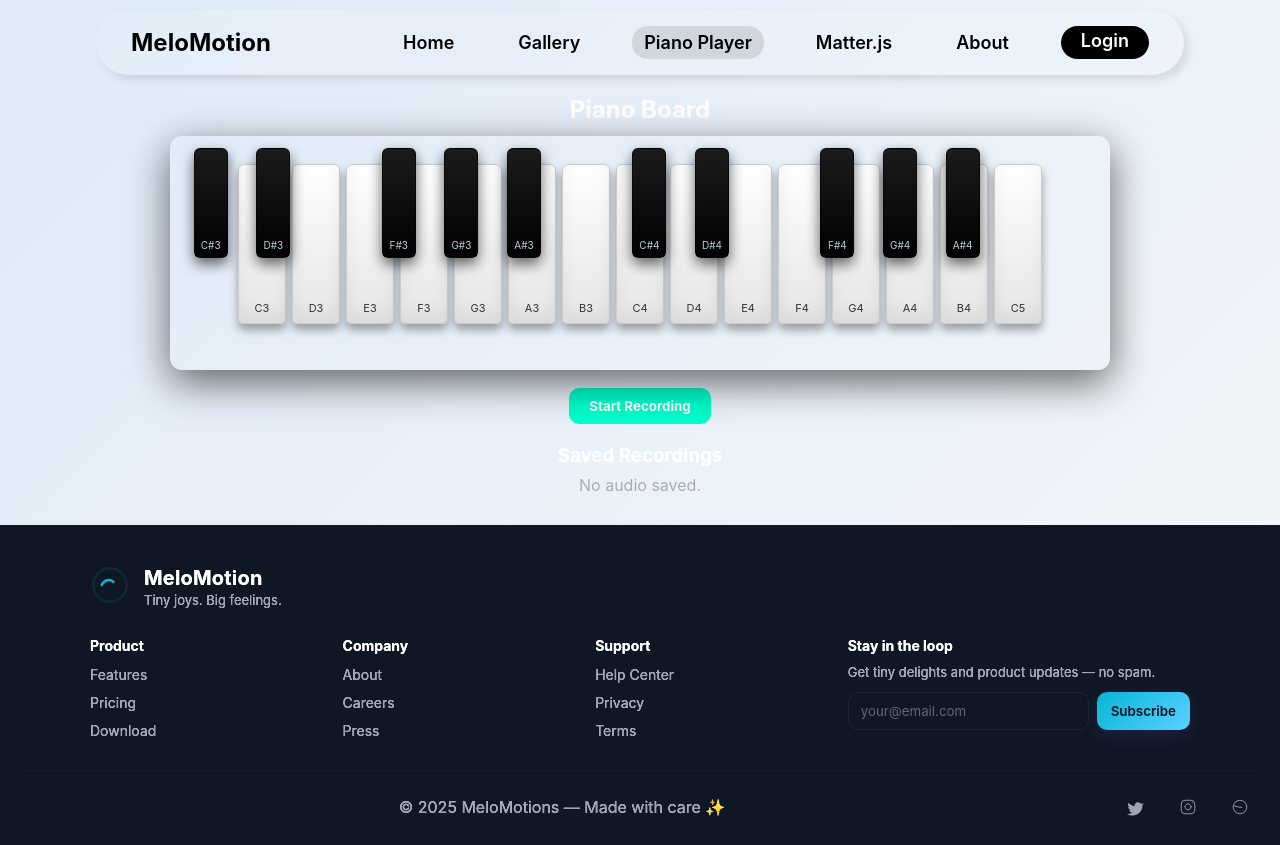
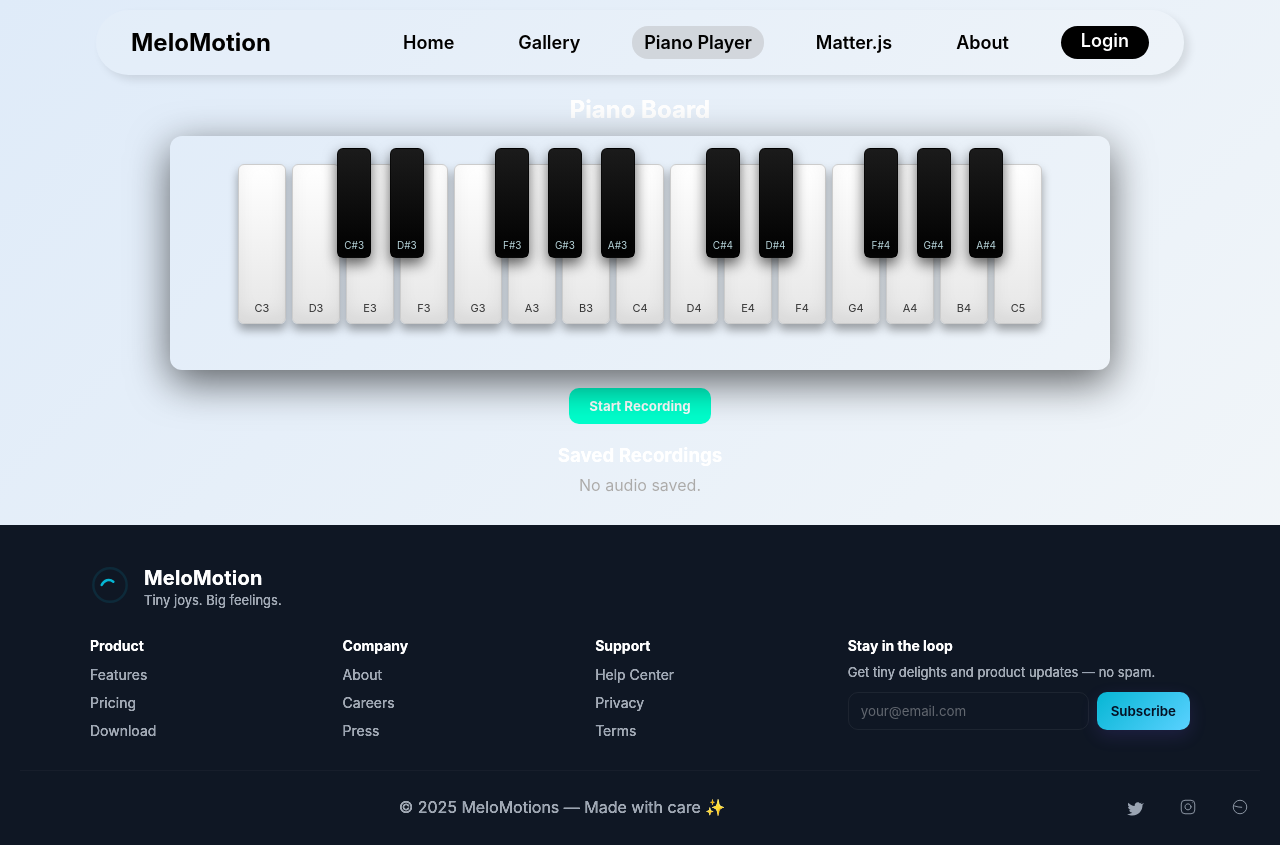
Before and after one commit to ABHISHEK-7455-coder/Oddly-Animation, a React (Vite) app: page /piano-player in a window 1280 px wide. Built offline with nearby package versions, Linux system fonts and the light colour scheme.

Commit message:
new commit

```diff
--- a/src/components/PianoPlayer.css
+++ b/src/components/PianoPlayer.css
@@ -73,7 +73,7 @@
 .black-keys {
   position: absolute;
   top: 12px;
-  left: 0;
+  left: 150px;
   right: 0;
   height: 110px;
   pointer-events: none; /* let keys control pointer unless overridden */
@@ -84,6 +84,7 @@
 .black-key {
   pointer-events: auto; /* enable clicking */
   position: absolute;
+  /* right: 550px; */
   transform: translateX(-50%);
   width: 34px;
   height: 110px;
```
